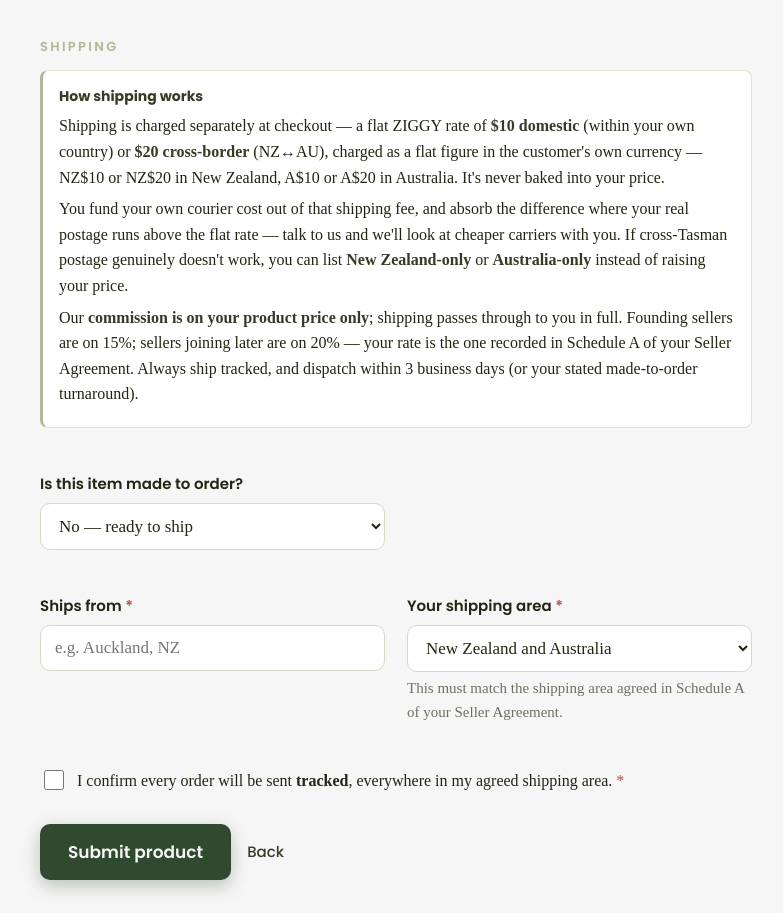
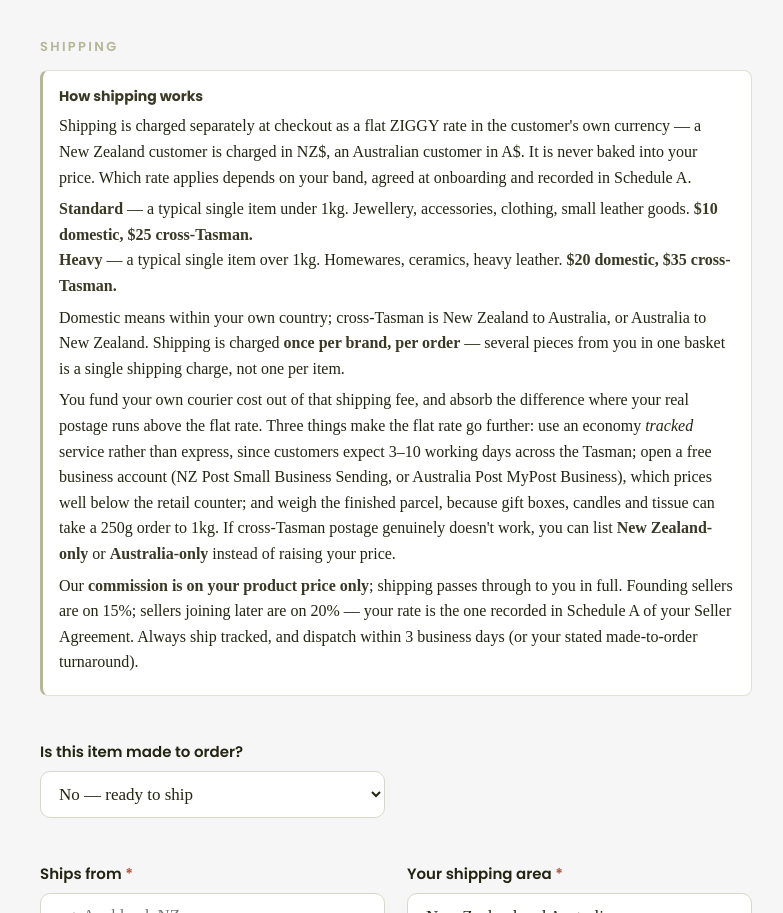
Before and after one commit to ziggysociety/ziggy-submissions, a website: page public/existing-listing.html in a window 1280 px wide. Shown: the part 2376-3289 px from the top of the page, without its empty margins (244-1027 px from the left). Drawn offline with Linux system fonts and the light colour scheme.

Commit message:
Two shipping bands: Standard 10/25, Heavy 20/35

```diff
--- a/public/existing-listing.html
+++ b/public/existing-listing.html
@@ -129,8 +129,8 @@
       <div class="section-label">Shipping</div>
       <div class="specguide">
         <strong>How shipping works</strong>
-        <p>Shipping is charged separately at checkout — a flat ZIGGY rate of <strong>$10 domestic</strong> (within your own country) or <strong>$20 cross-border</strong> (NZ&#8596;AU), charged as a flat figure in the customer's own currency &mdash; NZ$10 or NZ$20 in New Zealand, A$10 or A$20 in Australia. It's never baked into your price.</p>
-        <p>You fund your own courier cost out of that shipping fee, and absorb the difference where your real postage runs above the flat rate — talk to us and we'll look at cheaper carriers with you. If cross-Tasman postage genuinely doesn't work, you can list <strong>New Zealand-only</strong> or <strong>Australia-only</strong> instead of raising your price.</p>
+        <p>Shipping is charged separately at checkout as a flat ZIGGY rate in the customer's own currency &mdash; a New Zealand customer is charged in NZ$, an Australian customer in A$. It is never baked into your price. Which rate applies depends on your band, agreed at onboarding and recorded in Schedule A.</p>        <p><strong>Standard</strong> &mdash; a typical single item under 1kg. Jewellery, accessories, clothing, small leather goods. <strong>$10 domestic, $25 cross-Tasman.</strong><br /><strong>Heavy</strong> &mdash; a typical single item over 1kg. Homewares, ceramics, heavy leather. <strong>$20 domestic, $35 cross-Tasman.</strong></p>        <p>Domestic means within your own country; cross-Tasman is New Zealand to Australia, or Australia to New Zealand. Shipping is charged <strong>once per brand, per order</strong> &mdash; several pieces from you in one basket is a single shipping charge, not one per item.</p>
+        <p>You fund your own courier cost out of that shipping fee, and absorb the difference where your real postage runs above the flat rate. Three things make the flat rate go further: use an economy <em>tracked</em> service rather than express, since customers expect 3&ndash;10 working days across the Tasman; open a free business account (NZ Post Small Business Sending, or Australia Post MyPost Business), which prices well below the retail counter; and weigh the finished parcel, because gift boxes, candles and tissue can take a 250g order to 1kg. If cross-Tasman postage genuinely doesn't work, you can list <strong>New Zealand-only</strong> or <strong>Australia-only</strong> instead of raising your price.</p>
         <p>Our <strong>commission is on your product price only</strong>; shipping passes through to you in full. Founding sellers are on 15%; sellers joining later are on 20% — your rate is the one recorded in Schedule A of your Seller Agreement. Always ship tracked, and dispatch within 3 business days (or your stated made-to-order turnaround).</p>
       </div>
       <div class="grid2">
```
